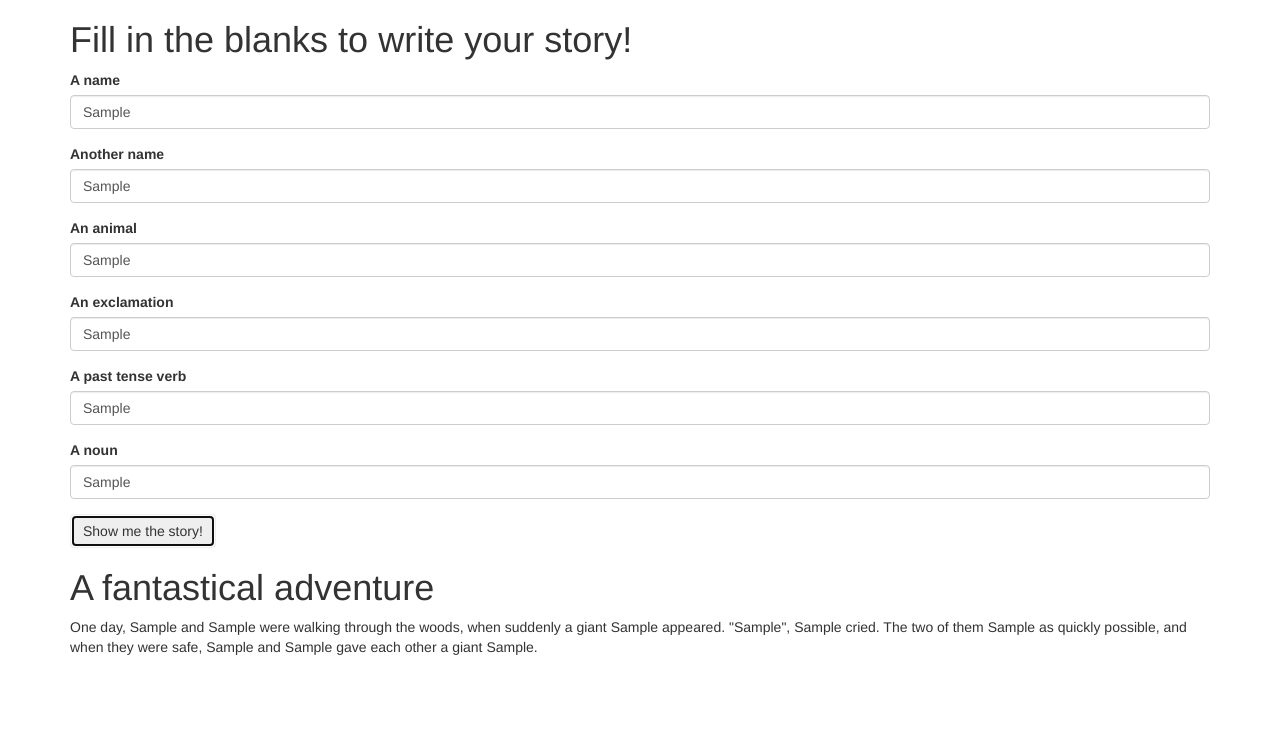
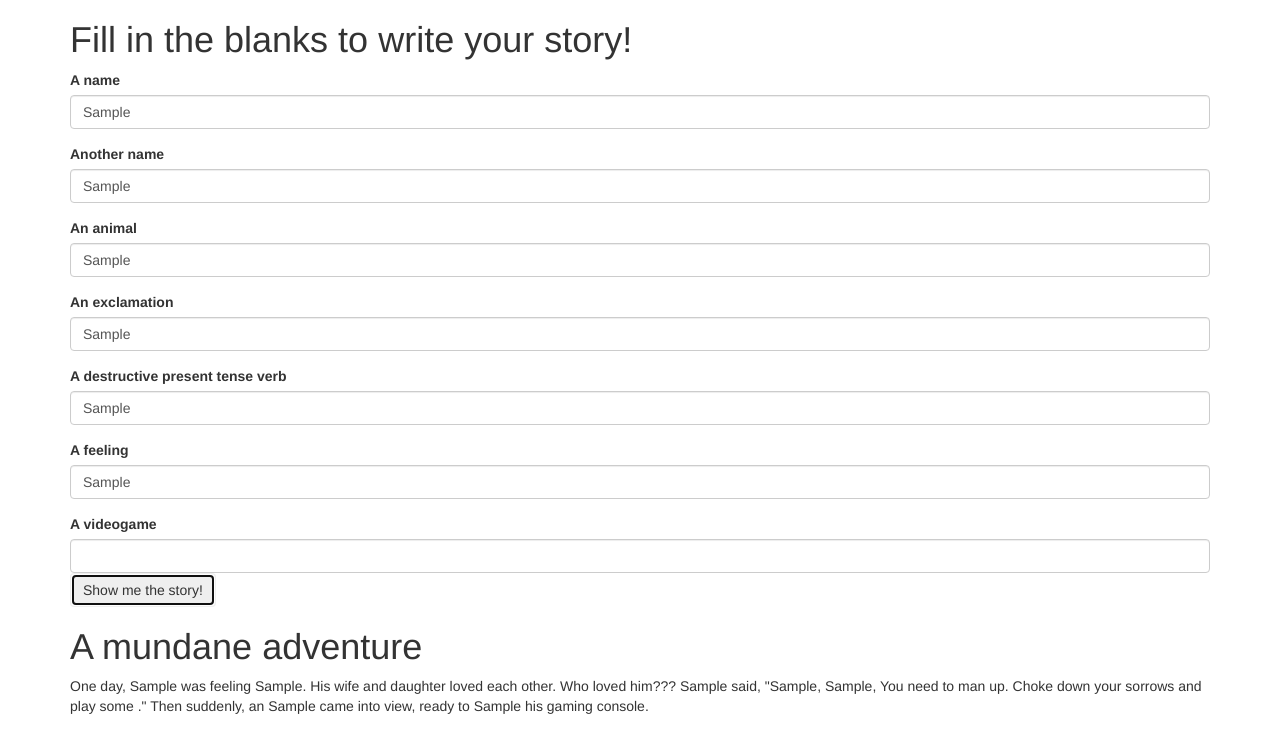
Before and after one commit to ChanceMagno/madlibs, a plain HTML site: page index.html in a window 1280 px wide. Both pictures are taken after typing "Sample", "Sample", "Sample", "Sample", "Sample", "Sample" into the empty fields and a click on the button "Show me the story!". Drawn offline with Linux system fonts and the light colour scheme.

Commit message:
Make it our own

```diff
--- a/index.html
+++ b/index.html
@@ -29,23 +29,24 @@
             <input id="exclamation" class="form-control" type="text">
           </div>
           <div class="form-group">
-            <label for="verb">A past tense verb</label>
+            <label for="verb">A destructive present tense verb</label>
             <input id="verb" class="form-control" type="text">
           </div>
           <div class="form-group">
-            <label for="noun">A noun</label>
-            <input id="noun" class="form-control" type="text">
+            <label for="feeling">A feeling</label>
+            <input id="feeling" class="form-control" type="text">
           </div>
-
+          <div clas="form-group">
+            <label for="videoGame">A videogame</label>
+            <input id="videoGame" class="form-control" type="text">
+          </div>
           <button type="submit" class="btn">Show me the story!</button>
         </form>
       </div>
 
       <div id="story">
-        <h1>A fantastical adventure</h1>
-        <p>
-One day, <span class="person1"></span> and <span class="person2"></span> were walking through the woods, when suddenly a giant <span class="animal"></span> appeared. "<span class="exclamation"></span>", <span class="person1"></span> cried. The two of them <span class="verb"></span> as quickly possible, and when they were safe, <span class="person1"></span> and <span class="person2"></span> gave each other a giant <span class="noun"></span>.
-</p>
+        <h1>A mundane adventure</h1>
+        <p>One day, <span class="person1"></span> was feeling <span class="feeling"></span>. His wife and daughter loved each other. Who loved him??? <span class="person2"></span> said, "<span class="exclamation"></span>, <span class="person1"></span>, You need to man up. Choke down your sorrows and play some <span class="videoGame"></span>." Then suddenly, an <span class="animal"></span> came into view, ready to <span class="verb"></span> his gaming console.</p>
       </div>
     </div>
   </body>
--- a/js/scripts.js
+++ b/js/scripts.js
@@ -5,14 +5,16 @@ $(document).ready(function() {
     var animalInput= $("input#animal").val();
     var exclamationInput = $("input#exclamation").val();
     var verbInput = $("input#verb").val();
-    var nounInput = $("input#noun").val();
+    var feelingInput = $("input#feeling").val();
+    var videoGameInput = $("input#videoGame").val();
 
     $(".person1").text(person1Input);
     $(".person2").text(person2Input);
     $(".animal").text(animalInput);
     $(".exclamation").text(exclamationInput);
     $(".verb").text(verbInput);
-    $(".noun").text(nounInput);
+    $(".feeling").text(feelingInput);
+    $(".videoGame").text(videoGameInput);
     $("#story").show();
 
     event.preventDefault();
```
